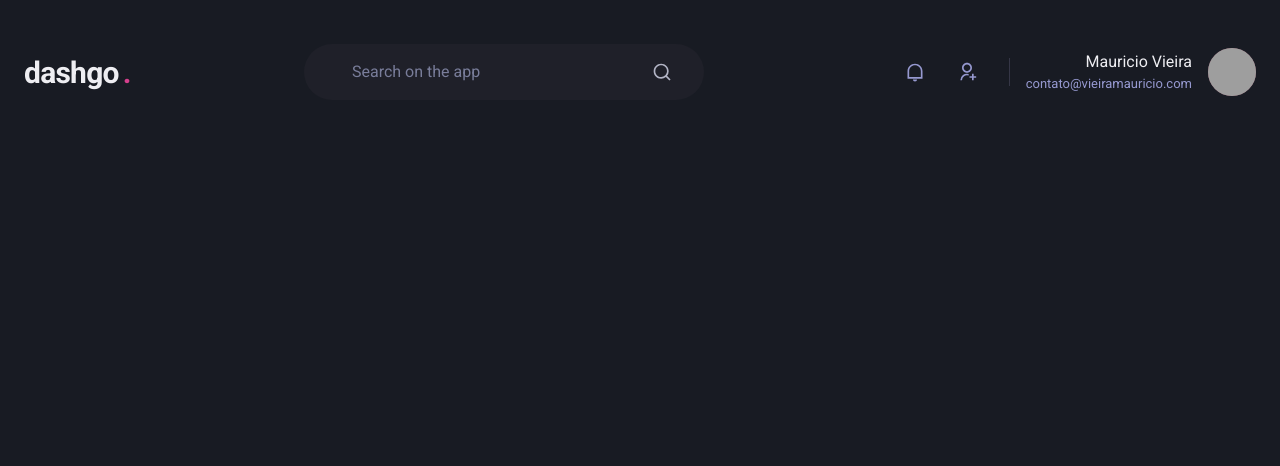
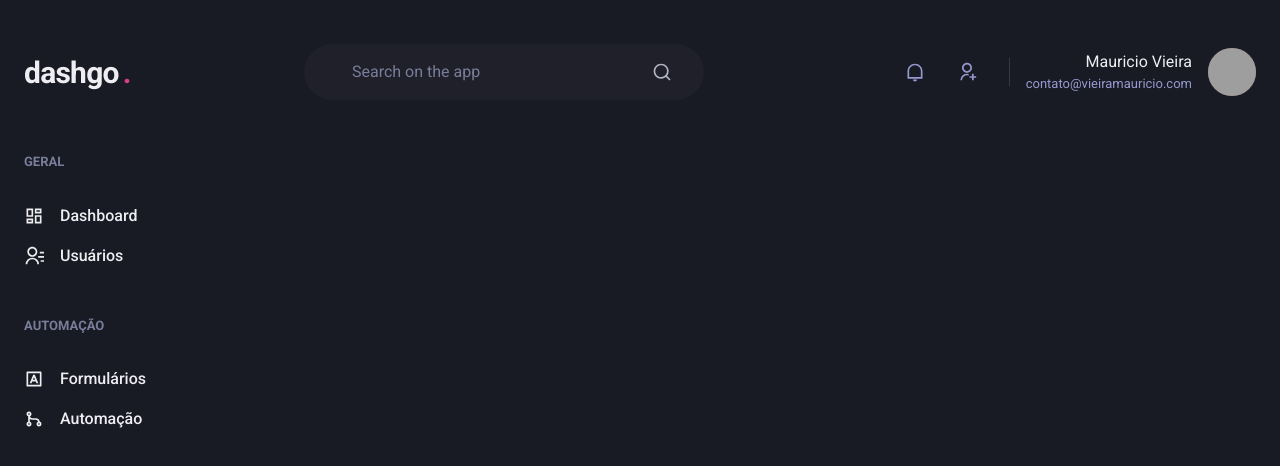
Before and after one commit to mauvieira/dashgo, a Next.js app: page /dashboard in a window 1280 px wide. Shown: the top 466 px of the page. Built offline with nearby package versions, Linux system fonts and the light colour scheme; grey boxes are pictures that could not be loaded.

Commit message:
:sparkles: added sidebar component
added sidebar component

```diff
--- /dev/null
+++ b/src/components/Sidebar.tsx
@@ -0,0 +1,60 @@
+import { Box, Icon, Link, Stack, Text } from "@chakra-ui/react";
+import { RiContactsLine, RiDashboardLine, RiGitMergeLine, RiInputMethodLine } from "react-icons/ri";
+
+export function Sidebar() {
+  return (
+    <Box as="aside" w="64" mr="8">
+      <Stack spacing="12">
+
+        <Box>
+          <Text
+            fontWeight="bold"
+            fontSize="small"
+            color="gray.400"
+          >
+            GERAL
+          </Text>
+
+          <Stack spacing="4" mt="8" align="stretch">
+
+            <Link display="flex" alignItems="center">
+              <Icon as={RiDashboardLine} fontSize="20" />
+              <Text ml="4" fontWeight="medium">Dashboard</Text>
+            </Link>
+
+            <Link display="flex" alignItems="center">
+              <Icon as={RiContactsLine} fontSize="20" />
+              <Text ml="4" fontWeight="medium">Usuários</Text>
+            </Link>
+
+          </Stack>
+        </Box>
+
+        <Box>
+          <Text
+            fontWeight="bold"
+            fontSize="small"
+            color="gray.400"
+          >
+            AUTOMAÇÃO
+          </Text>
+
+          <Stack spacing="4" mt="8" align="stretch">
+
+            <Link display="flex" alignItems="center">
+              <Icon as={RiInputMethodLine} fontSize="20" />
+              <Text ml="4" fontWeight="medium">Formulários</Text>
+            </Link>
+
+            <Link display="flex" alignItems="center">
+              <Icon as={RiGitMergeLine} fontSize="20" />
+              <Text ml="4" fontWeight="medium">Automação</Text>
+            </Link>
+
+          </Stack>
+        </Box>
+
+      </Stack>
+    </Box>
+  )
+}
--- a/src/pages/dashboard.tsx
+++ b/src/pages/dashboard.tsx
@@ -1,5 +1,15 @@
+import { Flex } from "@chakra-ui/react"
 import { Header } from "../components/Header"
+import { Sidebar } from "../components/Sidebar"
 
 export default function Dashboard() {
-  return <Header />
+  return (
+    <Flex direction="column" h="100vh">
+      <Header />
+
+      <Flex w="100%" maxWidth={1480} my="6" mx="auto" px="6">
+        <Sidebar />
+      </Flex>
+    </Flex>
+  )
 }
```
